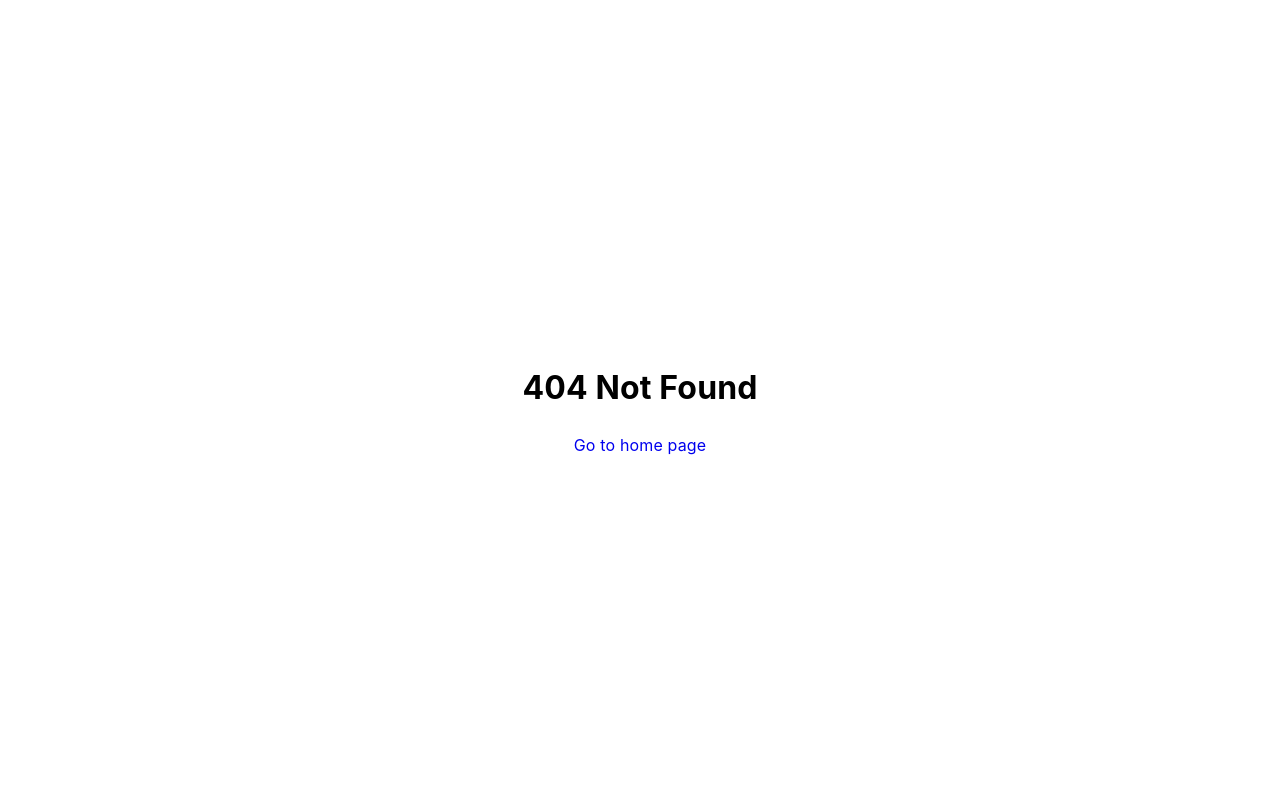
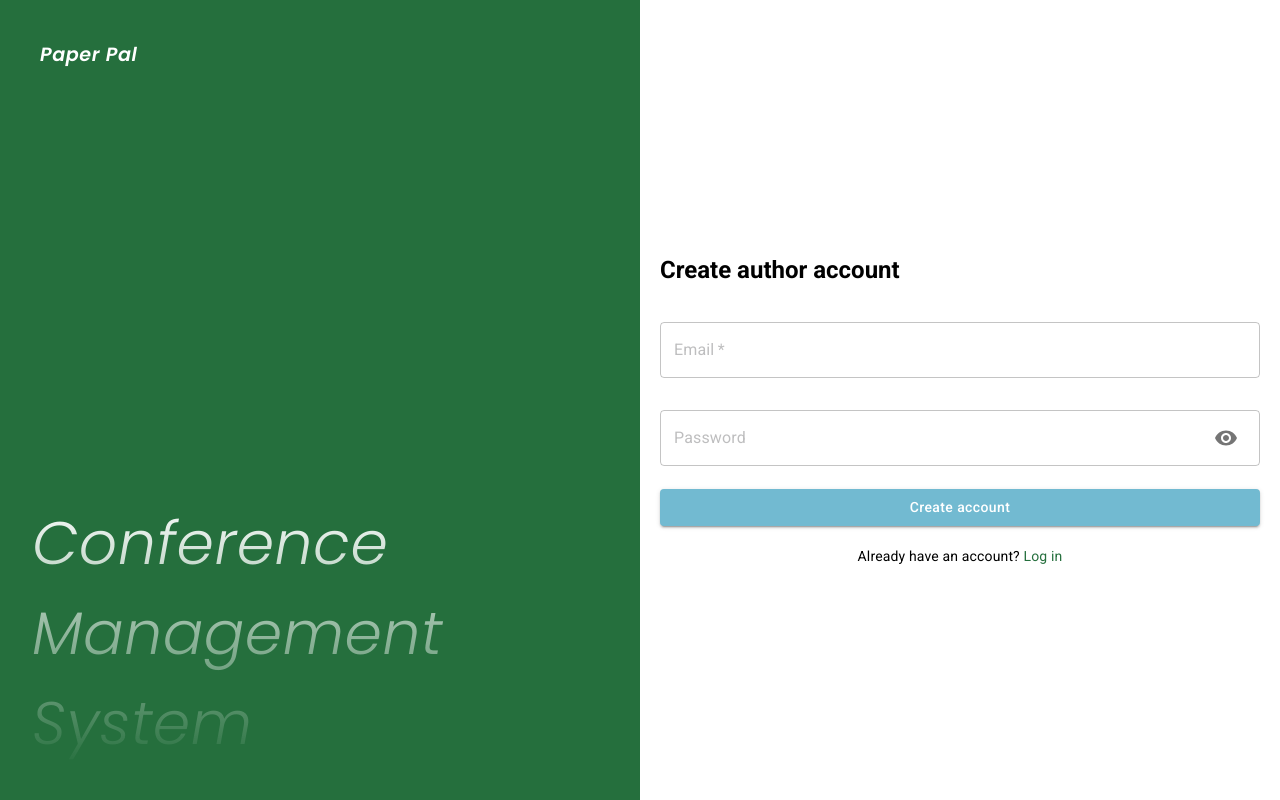
Before and after one commit to CSCI334/PaperPal-Frontend, a React (Vite) app: page /registerauthor in a window 1280 px wide. Before the commit this address had no page. Built offline with nearby package versions, Linux system fonts and the light colour scheme.

Commit message:
register account for all user pages

```diff
--- a/src/components/FormContainer/ContainerForm.tsx
+++ b/src/components/FormContainer/ContainerForm.tsx
@@ -1,13 +1,18 @@
 import { Theme } from "@emotion/react";
-import { Box, Button, SxProps, TextField, Typography } from "@mui/material";
+import { Box, Button, SxProps, TextField, Typography, Link as MuiLink } from "@mui/material";
 import { FormEventHandler, ReactNode } from "react";
+import { Link } from "react-router-dom";
 
+
+// if need a text below the form such have dont have an account, set the needRoutingLink to true, and give isRegistered boolean to give the relevant text
 interface Props {
   title: string;
   buttonText: string;
   children?: ReactNode;
   sx?: SxProps<Theme>;
   onSubmit?: FormEventHandler<HTMLFormElement>;
+  isRegistered?: boolean;
+  needRoutingLink? :boolean;
 }
 
 const defaultStyles: SxProps = {
@@ -20,16 +25,26 @@ const defaultStyles: SxProps = {
   minWidth: "50%",
 };
 
+type RoutingLink = {
+  text: string;
+  link: string;
+  linkText: string;
+}
+
 export default function ContainerForm({
   title,
   buttonText,
   children,
   sx,
   onSubmit,
+  isRegistered,
+  needRoutingLink,
 }: Props) {
+  // TODO: change the linkText to the relevant one
+  const routingLink : RoutingLink = isRegistered? {text: "Already have an account?", link:"/login", linkText: "Log in"} : {text: "Don't have an author account?", link:"/registerauthor", linkText: "Signup"}
   return (
     <Box sx={[defaultStyles, ...(Array.isArray(sx) ? sx : [sx])]}>
-      <Typography fontWeight={"bold"} variant="h5" marginY={"20px"}>
+      <Typography fontWeight={"bold"} variant="h5" marginY={"20px"} >
         {title}
       </Typography>
       <form onSubmit={onSubmit} className="w-full">
@@ -51,8 +66,16 @@ export default function ContainerForm({
           >
             {buttonText}
           </Button>
+          {needRoutingLink? (
+            <Typography variant="body2">
+              {routingLink.text}{" "}
+              <MuiLink component={Link} to={routingLink.link}>
+                {routingLink.linkText}
+              </MuiLink>
+            </Typography>
+          ): null}
         </Box>
-      </form>
+        </form>
     </Box>
   );
 }
--- a/src/components/Logo/Logo.tsx
+++ b/src/components/Logo/Logo.tsx
@@ -1,8 +1,10 @@
-import { Box, Button, Container, Typography } from "@mui/material";
+import { Box, Button, Container, SxProps, Typography } from "@mui/material";
 import "@fontsource/poppins/600-italic.css";
 import { Link } from "react-router-dom";
-
-function Logo() {
+interface Props {
+  sx?: SxProps;
+}
+function Logo({ sx }: Props) {
   return (
     <Button
       sx={{
@@ -14,6 +16,7 @@ function Logo() {
         textAlign: "left",
         width: "fit-content",
         color: "white",
+        ...sx,
       }}
       component={Link}
       to="/"
--- a/src/main.tsx
+++ b/src/main.tsx
@@ -16,6 +16,9 @@ import Login from "./pages/Login/Login";
 import CreateConference from "./pages/Admin/CreateConference";
 import AddNewContact from "./pages/Admin/AddNewContact";
 import ContactList from "./pages/Admin/ContactList";
+import AuthorRegister from "./pages/Register/AuthorRegister";
+import ReviewerRegister from "./pages/Register/ReviewerRegister";
+import ChairRegister from "./pages/Register/ChairRegister";
 
 ReactDOM.createRoot(document.getElementById("root") as HTMLElement).render(
   <React.StrictMode>
@@ -23,13 +26,18 @@ ReactDOM.createRoot(document.getElementById("root") as HTMLElement).render(
       <CssBaseline />
       <BrowserRouter>
         <Routes>
+          {/* routing with left nav bar , header, and footer */}
           <Route element={<App />}>
             <Route path="/" element={<Home />} />
             <Route path="/create" element={<CreateConference />} />
             <Route path="/addcontact" element={<AddNewContact />} />
             <Route path="/contactlist" element={<ContactList />} />
           </Route>
+          {/* Routing for login or register */}
           <Route path="/login" element={<Login />} />
+          <Route path="/registerauthor" element={<AuthorRegister />} />
+          <Route path="/registerreviewer" element={<ReviewerRegister />} />
+          <Route path="/registerchair" element={<ChairRegister />} />
           <Route path="*" element={<NotFound />} />
         </Routes>
       </BrowserRouter>
--- a/src/pages/Login/Login.tsx
+++ b/src/pages/Login/Login.tsx
@@ -9,18 +9,31 @@ import {
 import LeftBanner from "../../components/LeftBanner/LeftBanner";
 import ContainerForm from "../../components/FormContainer/ContainerForm";
 import PasswordForm from "../../components/PasswordForm/PasswordForm";
+import Logo from "../../components/Logo/Logo";
 
 function Login() {
   return (
-    <Box
+    <Box sx={{ position: "fixed",
+    paddingTop:"15vh",
+
+    width: "100%",
+    height: "100%",
+    backgroundColor: "primary.main",}}>
+      <Logo sx={{ position: "absolute", top: 0, left: 0, margin: "20px" }}></Logo>
+        <Box
       sx={{
-        display: "flex",
-        flexGrow: "1",
-        flexDirection: "row",
+
+        marginLeft: "auto",
+        marginRight: "auto",
+        marginTop: "auto",
+        marginBottom: "auto",
+        height: "70vh",
+        width: "80vh",
+        backgroundColor : "white"
       }}
     >
-      <LeftBanner></LeftBanner>
-      <ContainerForm title={"Login"} buttonText="Login">
+
+      <ContainerForm title={"Login to your account"} buttonText="Login" needRoutingLink={true} isRegistered={false} sx={{alignItems:"center"}} >
         <TextField
           sx={{
             width: "100%",
@@ -32,8 +45,12 @@ function Login() {
           required
         />
         <PasswordForm onChange={() => {}}></PasswordForm>
+
       </ContainerForm>
+
     </Box>
+    </Box>
+
   );
 }
 
--- /dev/null
+++ b/src/pages/Register/AuthorRegister.tsx
@@ -0,0 +1,42 @@
+import {
+    Box,
+    Button,
+    Container,
+    Input,
+    TextField,
+    Typography,
+  } from "@mui/material";
+  import LeftBanner from "../../components/LeftBanner/LeftBanner";
+  import ContainerForm from "../../components/FormContainer/ContainerForm";
+  import PasswordForm from "../../components/PasswordForm/PasswordForm";
+
+  function Register() {
+    return (
+        <Box
+          sx={{
+            display: "flex",
+            flexGrow: "1",
+            flexDirection: "row",
+          }}
+        >
+          <LeftBanner></LeftBanner>
+          <ContainerForm title={"Create author account"} buttonText="Create account" needRoutingLink={true} isRegistered={true} >
+            <TextField
+              sx={{
+                width: "100%",
+                borderRadius: "20px",
+              }}
+              variant={"outlined"}
+              label="Email"
+              margin="normal"
+              required
+            />
+            <PasswordForm onChange={() => {}}></PasswordForm>
+
+          </ContainerForm>
+
+        </Box>
+      );
+  }
+
+  export default Register;
--- /dev/null
+++ b/src/pages/Register/ChairRegister.tsx
@@ -0,0 +1,31 @@
+import {
+    Box,
+    Button,
+    Container,
+    Input,
+    TextField,
+    Typography,
+  } from "@mui/material";
+  import LeftBanner from "../../components/LeftBanner/LeftBanner";
+  import ContainerForm from "../../components/FormContainer/ContainerForm";
+  import PasswordForm from "../../components/PasswordForm/PasswordForm";
+
+  function ChairRegister() {
+    return (
+        <Box
+          sx={{
+            display: "flex",
+            flexGrow: "1",
+            flexDirection: "row",
+          }}
+        >
+          <LeftBanner></LeftBanner>
+          <ContainerForm title={"Create conference chair account"} buttonText="Create account" needRoutingLink={true} isRegistered={true} >
+            <PasswordForm onChange={() => {}}></PasswordForm>
+          </ContainerForm>
+
+        </Box>
+      );
+  }
+
+  export default ChairRegister;
--- /dev/null
+++ b/src/pages/Register/ReviewerRegister.tsx
@@ -0,0 +1,31 @@
+import {
+    Box,
+    Button,
+    Container,
+    Input,
+    TextField,
+    Typography,
+  } from "@mui/material";
+  import LeftBanner from "../../components/LeftBanner/LeftBanner";
+  import ContainerForm from "../../components/FormContainer/ContainerForm";
+  import PasswordForm from "../../components/PasswordForm/PasswordForm";
+
+  function ReviewerRegister() {
+    return (
+        <Box
+          sx={{
+            display: "flex",
+            flexGrow: "1",
+            flexDirection: "row",
+          }}
+        >
+          <LeftBanner></LeftBanner>
+          <ContainerForm title={"Create reviewer account"} buttonText="Create account" needRoutingLink={true} isRegistered={true} >
+            <PasswordForm onChange={() => {}}></PasswordForm>
+          </ContainerForm>
+
+        </Box>
+      );
+  }
+
+  export default ReviewerRegister;
```
